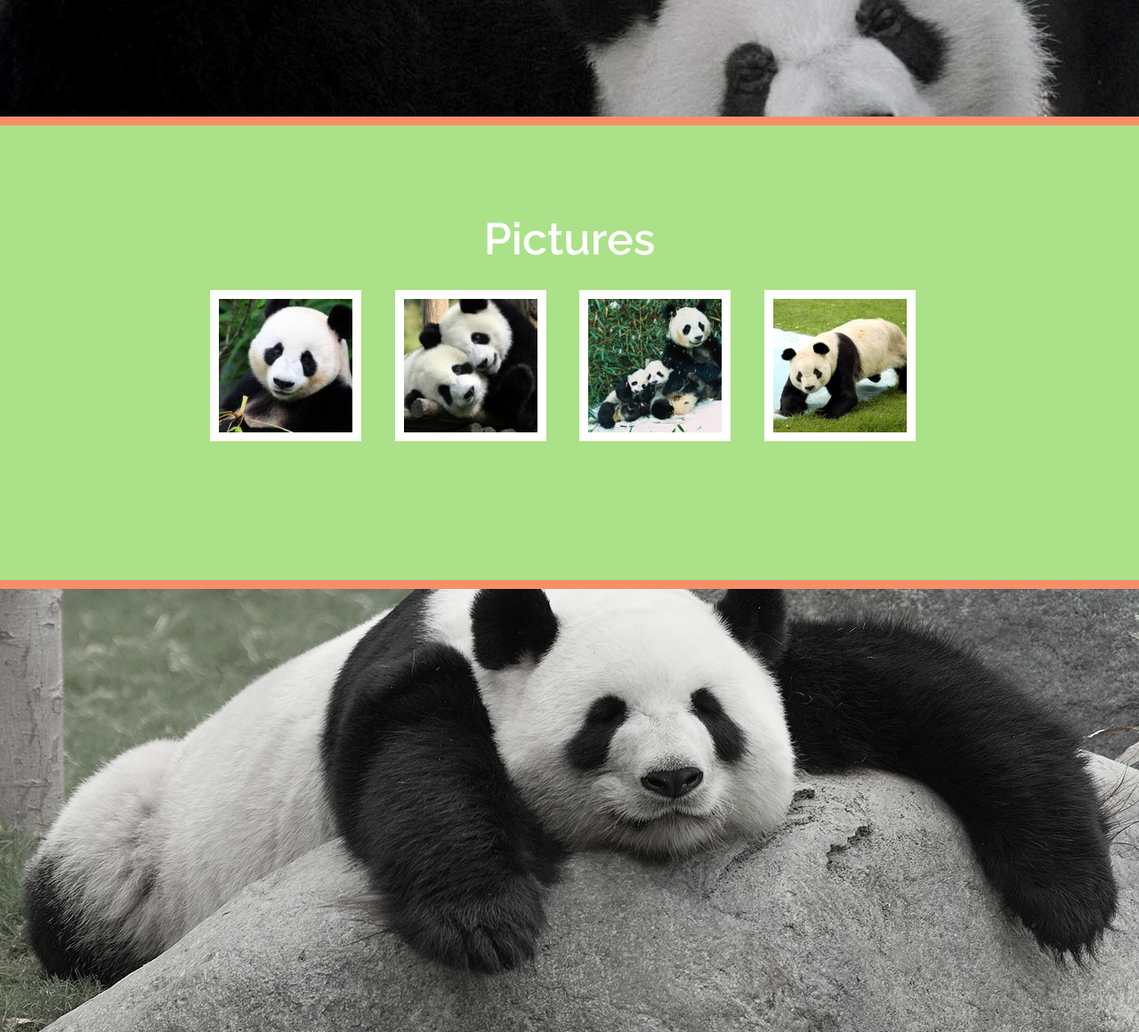
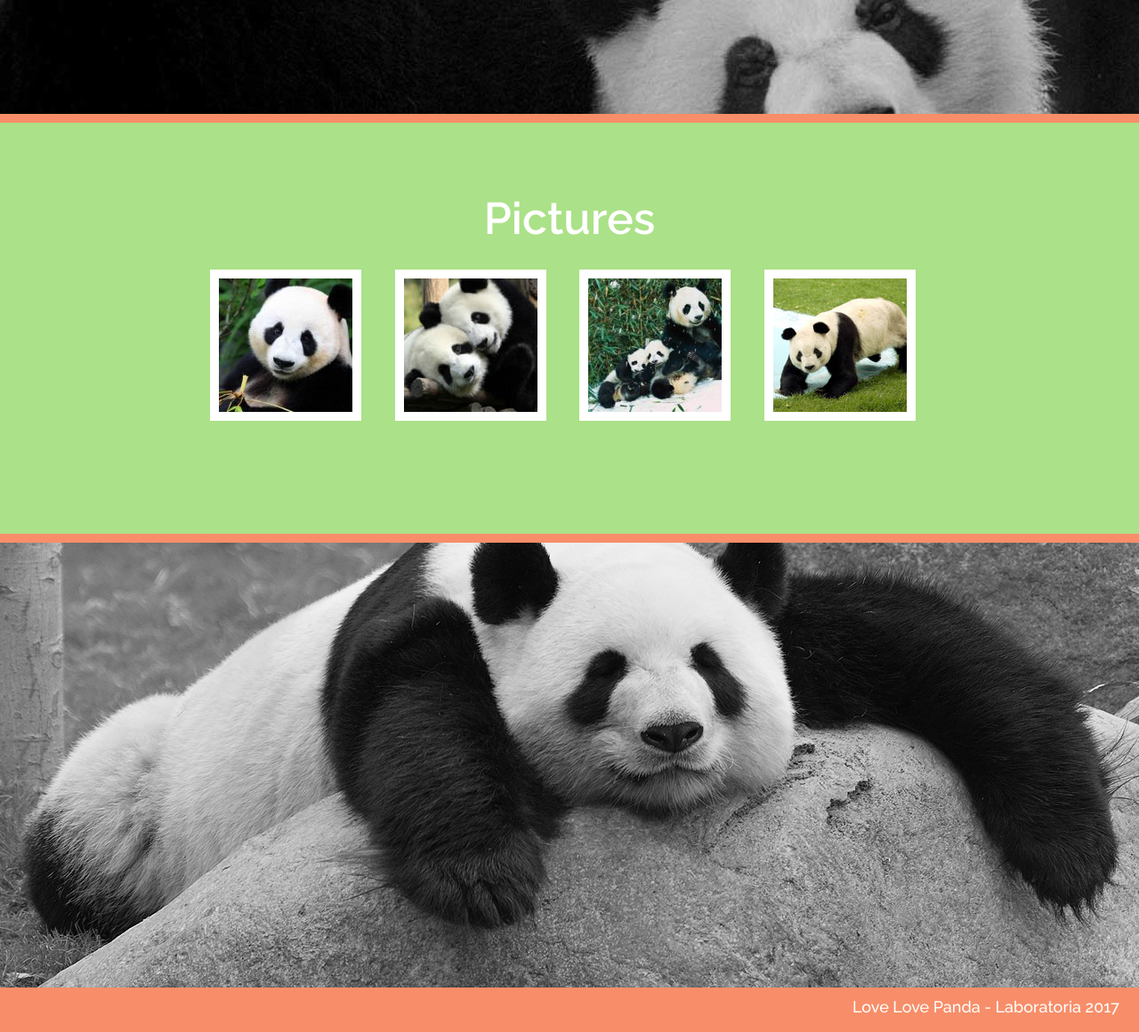
Before and after one commit to SabrinaVillalobos/panda-materialize, a plain HTML site: page index.html in a window 1280 px wide. Shown: the part 1640-2800 px from the top of the page at 89% size. Drawn offline with Linux system fonts and the light colour scheme.

Commit message:
added query

```diff
--- a/assets/css/styles.css
+++ b/assets/css/styles.css
@@ -3,9 +3,8 @@
 }
 .header {
   background-color: #F78E69;
-  height: 240px;
+  padding-bottom: 20px;
 }
-
 .headertext {
   color:#fff;
   text-align: right;
@@ -15,33 +14,28 @@
   padding-right: 56px;
   margin:0;
 }
-
 .txt {
   text-align: right;
   color:#fff;
   font-size: 18px;
   padding-right: 56px;
 }
-
 .section-green{
-  height:531px;
   width:100%;
   background-color: #ABE188;
   border:#F78E69 solid 10px;
   border-left:0;
   border-right: 0;
-  }
-
+  padding-bottom:50px;
+}
 .pinkcont {
   background-color: #F78E69;
   padding-top: 50px;
 }
-
 #giantp {
   margin-bottom:0;
   padding-top: 55px;
 }
-
 .pandachinese {
   color:#fff;
   text-align: center;
@@ -54,7 +48,6 @@
   font-size: 18px;
   font-weight: lighter;
 }
-
 .picturestxt{
   font-size: 54px;
   text-align: center;
@@ -65,33 +58,28 @@
   background-color: red;
   padding-top: 20px;
 }
-
 .page-footer{
   background-color: #F78E69;
   text-align: right;
   height: 55px;
   padding-top:0;
 }
-
 .txtfoot{
   font-size: 18px;
   padding-right: 22px;
   padding-top: 8px;
   font-weight: 500;
 }
-
 .a1,.a2,.a3,.a4 {
   border: 10px white solid;
 }
-
 .greenlilpics {
   background-color: #ABE188;
   margin-bottom: 0;
   margin-bottom: 0;
-  padding-top: 90px;
-
+  padding-top: 70px;
+  padding-bottom: 70px;
 }
-
 .pictxt {
   font-size: 50px;
   color:#fff;
@@ -99,7 +87,10 @@
   font-weight: 600;
   padding-bottom: 20px;
 }
-
 .uno,.dos,.tres{
-  filter: grayscale(50%);
+  filter: grayscale(100%);
 }
+@media (max-width: 1160px) {
+  .a1,.a2,.a3,.a4 {
+  width: 100%;
+}
```
